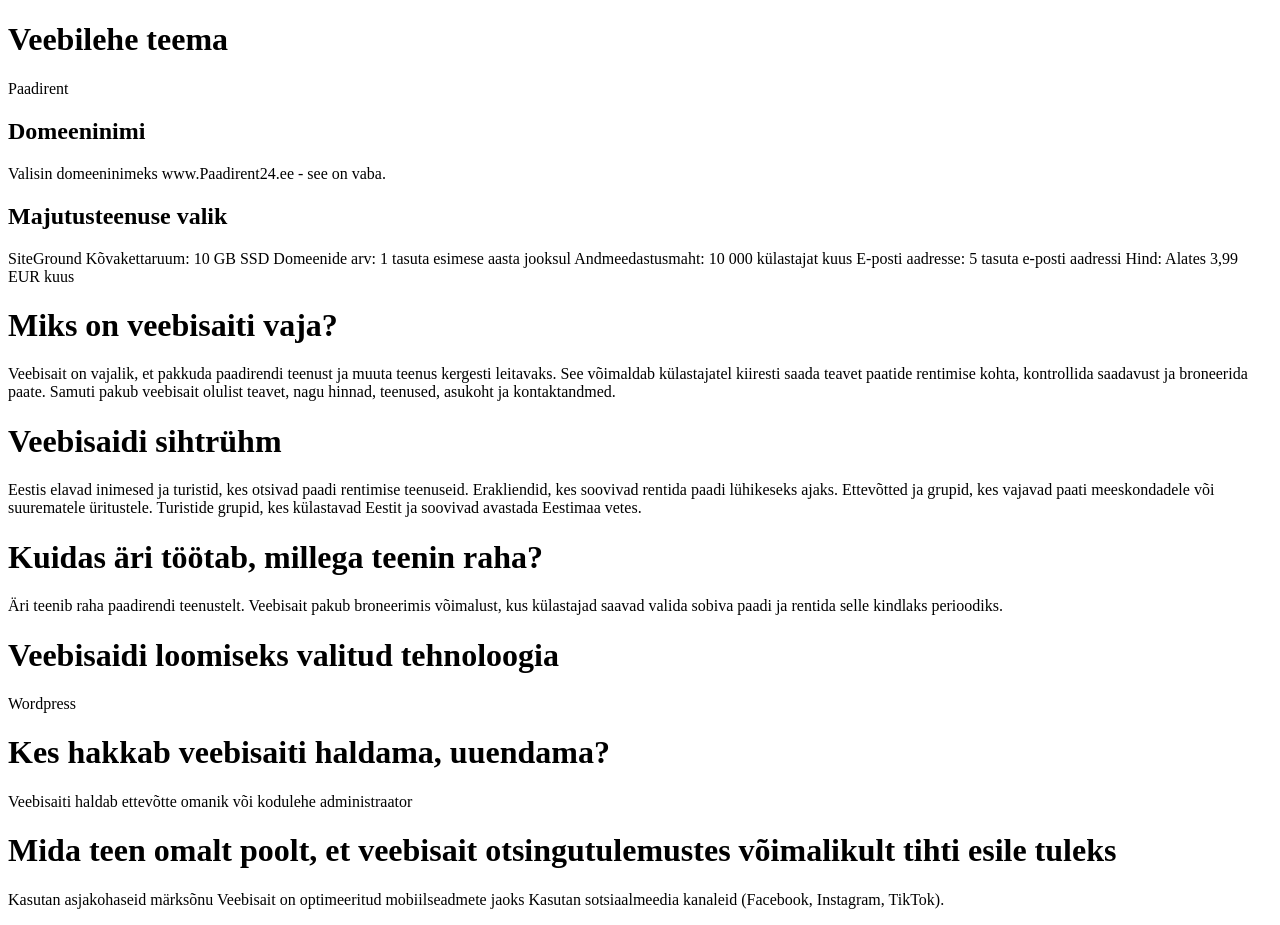
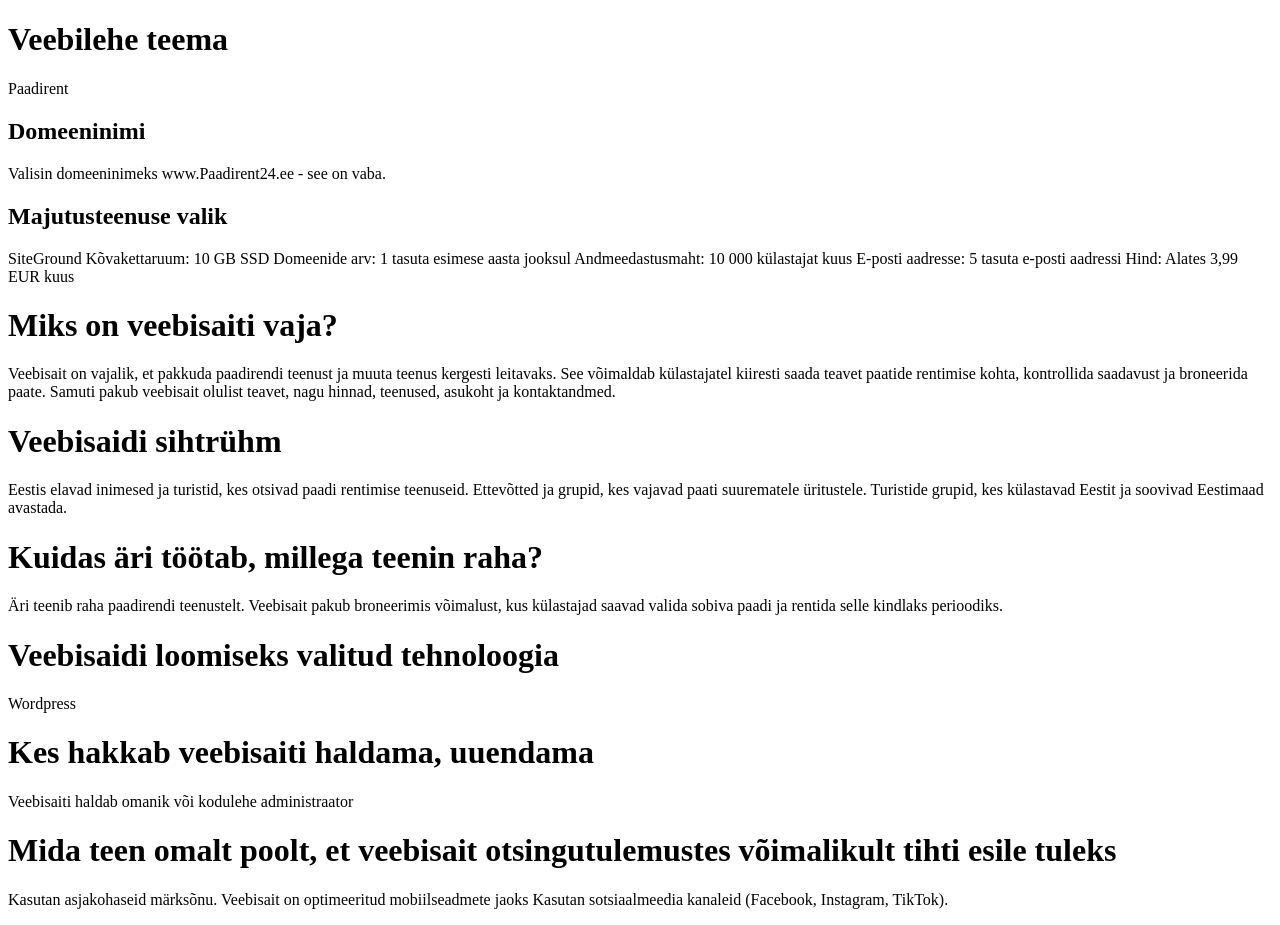
Before and after one commit to JSepper/Veebisaidi-plaan, a plain HTML site: page index.html in a window 1280 px wide. Drawn offline with Linux system fonts and the light colour scheme.

Commit message:
Update index.html

```diff
--- a/index.html
+++ b/index.html
@@ -30,10 +30,8 @@
 
     <h1>Veebisaidi sihtrühm</h1>
     <p>Eestis elavad inimesed ja turistid, kes otsivad paadi rentimise teenuseid.
-    Erakliendid, kes soovivad rentida paadi lühikeseks ajaks.
-    Ettevõtted ja grupid, kes vajavad paati meeskondadele või suurematele üritustele.
-    Turistide grupid, kes külastavad Eestit ja soovivad avastada Eestimaa vetes.
-    </p>
+    Ettevõtted ja grupid, kes vajavad paati suurematele üritustele.
+    Turistide grupid, kes külastavad Eestit ja soovivad Eestimaad avastada.</p>
 
     <h1>Kuidas äri töötab, millega teenin raha?
     </h1>
@@ -43,15 +41,14 @@
     <h1>Veebisaidi loomiseks valitud tehnoloogia</h1>
     <p>Wordpress</p>
 
-    <h1>Kes hakkab veebisaiti haldama, uuendama?
+    <h1>Kes hakkab veebisaiti haldama, uuendama
 </h1>
-    <p>Veebisaiti haldab ettevõtte omanik või kodulehe administraator</p>
+    <p>Veebisaiti haldab omanik või kodulehe administraator</p>
 
     <h1> Mida teen omalt poolt, et veebisait otsingutulemustes võimalikult tihti esile tuleks</h1>
-    <p>Kasutan asjakohaseid märksõnu
+    <p>Kasutan asjakohaseid märksõnu.
     Veebisait on optimeeritud mobiilseadmete jaoks
-    Kasutan sotsiaalmeedia kanaleid (Facebook, Instagram, TikTok).
-</p>
+    Kasutan sotsiaalmeedia kanaleid (Facebook, Instagram, TikTok).</p>
 
 
 </body>
```
